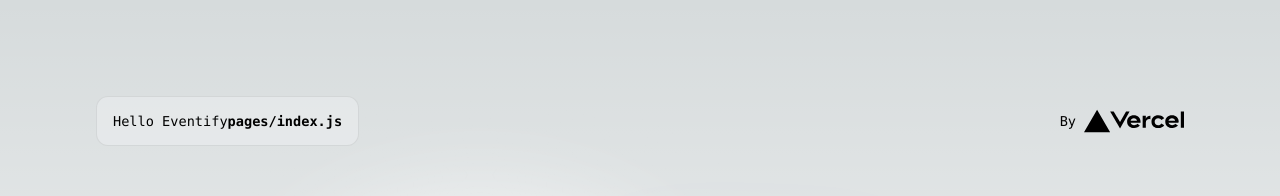
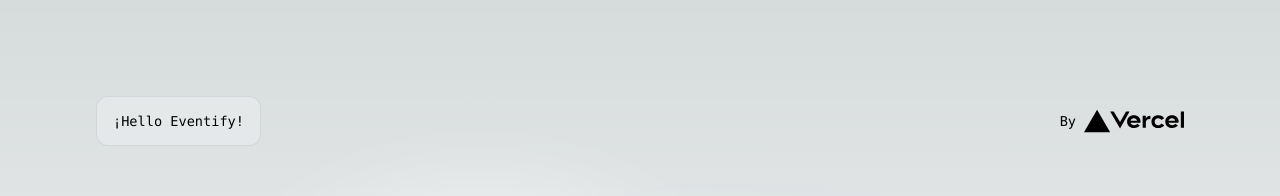
Before and after one commit to 10Daniel10/Eventify-FrontEnd, a Next.js app: page / in a window 1280 px wide. Shown: the top 196 px of the page. Built offline with nearby package versions, Linux system fonts and the light colour scheme.

Commit message:
New commit

```diff
--- a/pages/index.js
+++ b/pages/index.js
@@ -17,8 +17,7 @@ export default function Home() {
       <main className={`${styles.main} ${inter.className}`}>
         <div className={styles.description}>
           <p>
-           Hello Eventify
-            <code className={styles.code}>pages/index.js</code>
+           ¡Hello Eventify!
           </p>
           <div>
             <a
```
